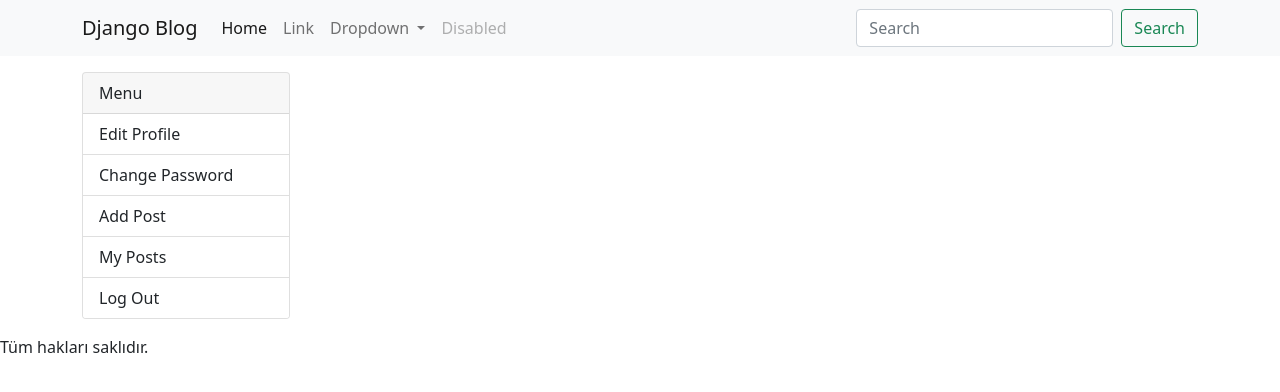
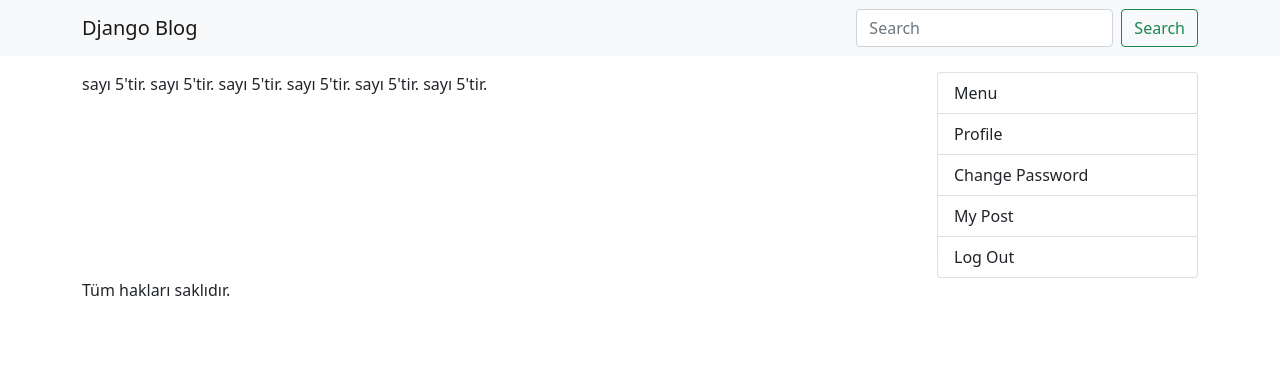
Before and after one commit to yunusemrex/Django-Blog, a Django app: page /iletisim/ in a window 1280 px wide. Shown: the top 392 px of the page. Run offline with Django 3.2, Linux system fonts and the light colour scheme; data that the repository does not hold is empty; some libraries are stand-ins or nearby versions.

Commit message:
Template edited

```diff
--- a/blog/blog/settings.py
+++ b/blog/blog/settings.py
@@ -109,9 +109,9 @@ AUTH_PASSWORD_VALIDATORS = [
 # Internationalization
 # https://docs.djangoproject.com/en/3.1/topics/i18n/
 
-LANGUAGE_CODE = 'en-us'
+LANGUAGE_CODE = 'tr'
 
-TIME_ZONE = 'UTC'
+TIME_ZONE = 'Europe/Istanbul'
 
 USE_I18N = True
 
--- a/blog/blogapp/templates/pages/contact.html
+++ b/blog/blogapp/templates/pages/contact.html
@@ -4,4 +4,8 @@
 
 {% block content %}
 
+    {% if sayi == 5 %}
+        sayı 5'tir. sayı 5'tir. sayı 5'tir. sayı 5'tir. sayı 5'tir. sayı 5'tir.
+
+    {% endif %}
 {% endblock %}
--- /dev/null
+++ b/blog/blogapp/templatetags/category_list.py
@@ -0,0 +1,11 @@
+from django import template
+from blogapp.models import CategoryModel
+
+
+register = template.Library()
+
+
+@register.simple_tag
+def category_list():
+    categories = CategoryModel.objects.all()
+    return categories
--- a/blog/blogapp/urls.py
+++ b/blog/blogapp/urls.py
@@ -4,6 +4,6 @@ from blogapp.views import contact
 
 
 urlpatterns = [
-    path('', index),
-    path('iletisim/', contact),
+    path('', index, name='index'),
+    path('iletisim/', contact, name='contact'),
 ]
--- a/blog/blogapp/views/contact.py
+++ b/blog/blogapp/views/contact.py
@@ -3,4 +3,7 @@ from django.http import HttpResponse
 
 
 def contact(request):
-    return render(request, 'pages/contact.html', context={})
+    context = {
+        'sayi': 5
+    }
+    return render(request, 'pages/contact.html', context=context)
--- /dev/null
+++ b/blog/static/css/custom.css
@@ -0,0 +1,4 @@
+.img{
+    width: 250px;
+    height: 190px;
+}
--- a/blog/templates/base.html
+++ b/blog/templates/base.html
@@ -1,39 +1,43 @@
 {% load static %}
 <!doctype html>
 <html lang="en">
+
 <head>
   <!-- Required meta tags -->
   <meta charset="utf-8">
   <meta name="viewport" content="width=device-width, initial-scale=1">
 
   <!-- Bootstrap CSS -->
-    <link href="{% static 'css/bootstrap.min.css' %}" rel="stylesheet" integrity="sha384-KyZXEAg3QhqLMpG8r+8fhAXLRk2vvoC2f3B09zVXn8CA5QIVfZOJ3BCsw2P0p/We" crossorigin="anonymous">
+  <link href="{% static 'css/bootstrap.min.css' %}" rel="stylesheet"
+    integrity="sha384-KyZXEAg3QhqLMpG8r+8fhAXLRk2vvoC2f3B09zVXn8CA5QIVfZOJ3BCsw2P0p/We" crossorigin="anonymous">
+  <link href="{% static 'css/custom.css' %}" rel="stylesheet">
 
   <title>{% block title %} {% endblock %}</title>
 </head>
+
 <body>
-  {% include 'components/navbar.html'   %}
-
+  {% include 'components/navbar.html' %}
 
   <div class="container mt-3">
     <div class="row">
       <div class="col-sm-9">
-
         {% block content %}
 
+        {% endblock %}
 
-            {% endblock %}
+        {% include 'components/sidebar.html' %}
 
 
 
 
-          {% include 'components/sidebar.html' %}
-    </div>
 
   {% include 'components/footer.html' %}
 
   <!-- Option 1: Bootstrap Bundle with Popper -->
-    <script src="{% static 'js/bootstrap.bundle.min.js'%}" integrity="sha384-U1DAWAznBHeqEIlVSCgzq+c9gqGAJn5c/t99JyeKa9xxaYpSvHU5awsuZVVFIhvj" crossorigin="anonymous"></script>
+  <script src="{% static 'js/bootstrap.bundle.min.js'%}"
+    integrity="sha384-U1DAWAznBHeqEIlVSCgzq+c9gqGAJn5c/t99JyeKa9xxaYpSvHU5awsuZVVFIhvj"
+    crossorigin="anonymous"></script>
 
 </body>
+
 </html>
--- a/blog/templates/components/footer.html
+++ b/blog/templates/components/footer.html
@@ -1,5 +1,3 @@
-<div class="row">
-    <div class="col-12">
-      <p>Tüm hakları saklıdır.</p>
-    </div>
-  </div>
+<div class="col-12">
+  <p>Tüm hakları saklıdır.</p>
+</div>
--- a/blog/templates/components/navbar.html
+++ b/blog/templates/components/navbar.html
@@ -1,31 +1,20 @@
+{% load category_list %}
+{% category_list as categories %}
+
 <nav class="navbar navbar-expand-lg navbar-light bg-light">
     <div class="container">
-      <a class="navbar-brand" href="#">Django Blog</a>
+      <a class="navbar-brand" href="{% url 'index' %}">Django Blog</a>
       <button class="navbar-toggler" type="button" data-bs-toggle="collapse" data-bs-target="#navbarSupportedContent" aria-controls="navbarSupportedContent" aria-expanded="false" aria-label="Toggle navigation">
         <span class="navbar-toggler-icon"></span>
       </button>
       <div class="collapse navbar-collapse" id="navbarSupportedContent">
         <ul class="navbar-nav me-auto mb-2 mb-lg-0">
-          <li class="nav-item">
-            <a class="nav-link active" aria-current="page" href="#">Home</a>
-          </li>
-          <li class="nav-item">
-            <a class="nav-link" href="#">Link</a>
-          </li>
-          <li class="nav-item dropdown">
-            <a class="nav-link dropdown-toggle" href="#" id="navbarDropdown" role="button" data-bs-toggle="dropdown" aria-expanded="false">
-              Dropdown
-            </a>
-            <ul class="dropdown-menu" aria-labelledby="navbarDropdown">
-              <li><a class="dropdown-item" href="#">Action</a></li>
-              <li><a class="dropdown-item" href="#">Another action</a></li>
-              <li><hr class="dropdown-divider"></li>
-              <li><a class="dropdown-item" href="#">Something else here</a></li>
-            </ul>
-          </li>
-          <li class="nav-item">
-            <a class="nav-link disabled" href="#" tabindex="-1" aria-disabled="true">Disabled</a>
-          </li>
+
+            {% for category in categories %}
+              <li class="nav-item">
+                <a class="nav-link active" aria-current="page" href="#">{{ category.name }}</a>
+              </li>
+            {% endfor %}
         </ul>
         <form class="d-flex">
           <input class="form-control me-2" type="search" placeholder="Search" aria-label="Search">
--- a/blog/templates/components/sidebar.html
+++ b/blog/templates/components/sidebar.html
@@ -1,28 +1,13 @@
-<div class="col-sm-3">
+</div>
 
 
-    <div class="card mb-3">
-      <div class="card-header">
-        Menu
-      </div>
-      <ul class="list-group list-group-flush">
-        <li class="list-group-item">
-          Edit Profile
-        </li>
-        <li class="list-group-item">
-          Change Password
-        </li>
-        <li class="list-group-item">
-          Add Post
-        </li>
-        <li class="list-group-item">
-          My Posts
-        </li>
-        <li class="list-group-item">
-          Log Out
-        </li>
-      </ul>
-    </div>
-  </div>
+<div class="col-sm-3">
+  <ul class="list-group">
+  <li class="list-group-item">Menu</li>
+  <li class="list-group-item">Profile</li>
+  <li class="list-group-item">Change Password</li>
+  <li class="list-group-item">My Post</li>
+  <li class="list-group-item">Log Out</li>
+
+</ul>
 </div>
-</div>
```
Also changed, not shown: blog/blogapp/templates/pages/index.html (+15 -39 lines), blog/blogapp/views/index.py (+5 -5 lines), blog/blogapp/templatetags/__init__.py (added). Lines whose indentation alone changed are shown as unchanged.
